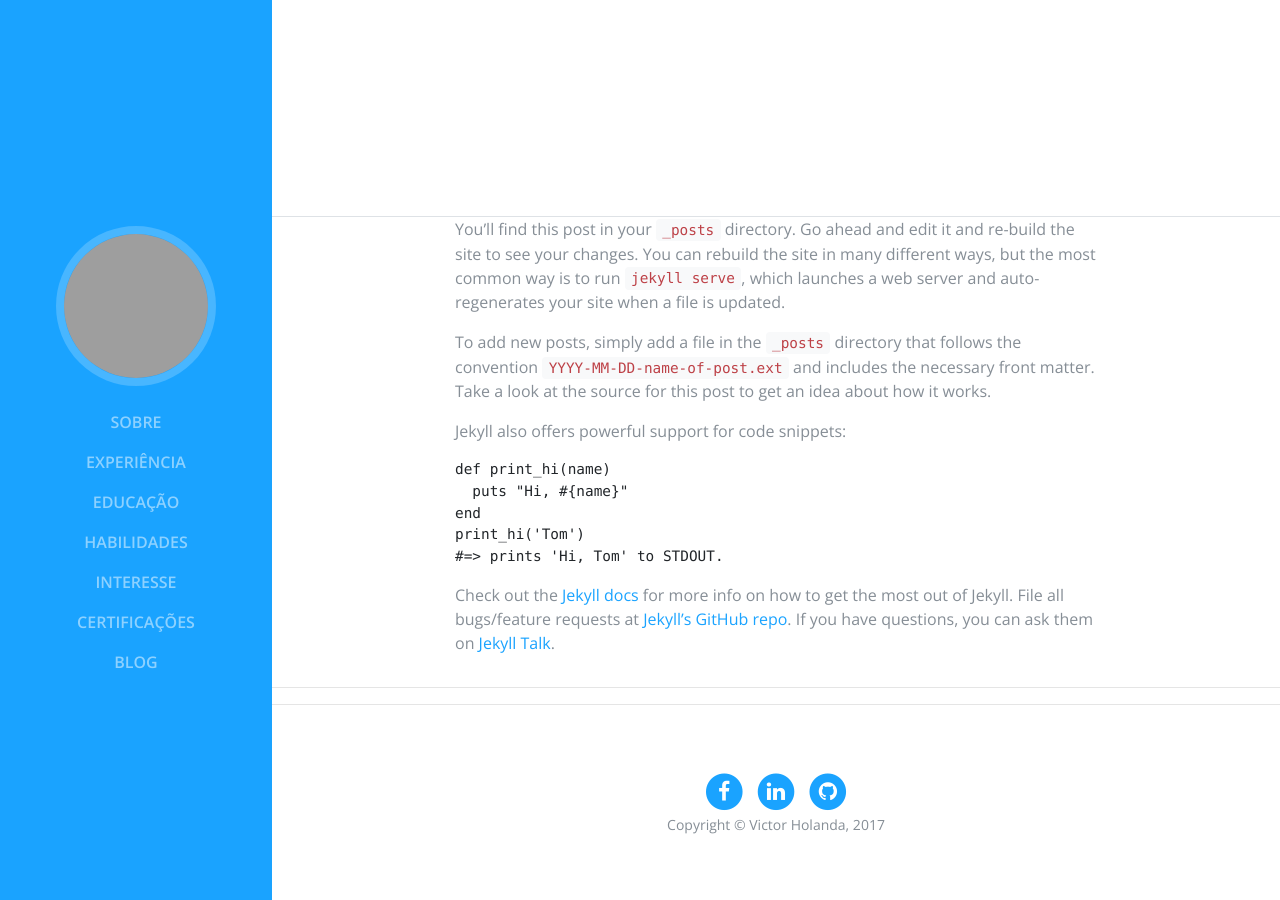
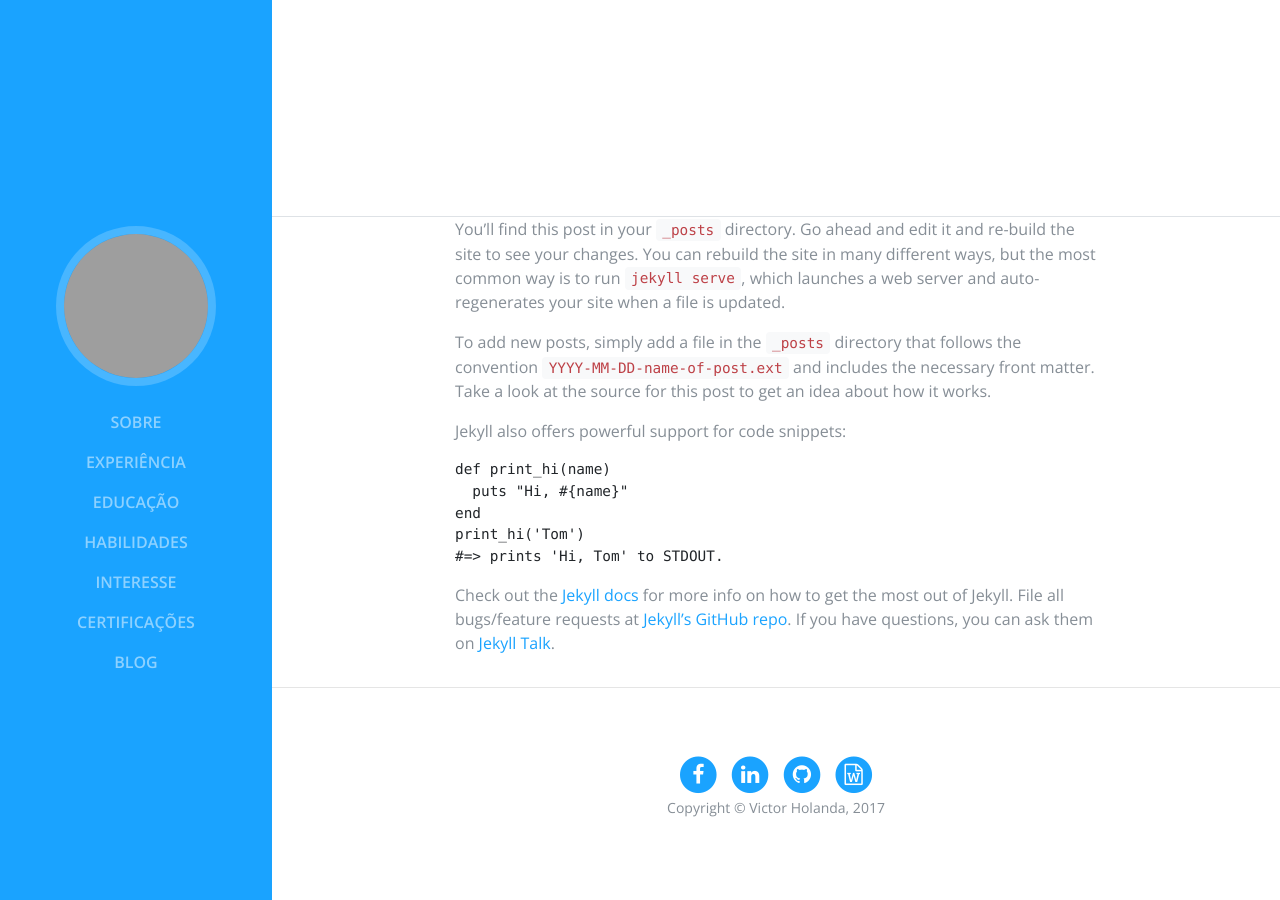
Before and after one commit to VictorHolanda21/victorholanda21.github.io, a Jekyll site: the page built from _posts/2017-11-09-welcome-to-jekyll.markdown, in a window 1280 px wide and 900 px high, scrolled down 683 px. Built offline with Jekyll 4.4.1, drawn with Linux system fonts in a browser that asks for light colours; some web fonts are replaced; grey boxes are pictures that could not be loaded.

Commit message:
Added resume file

```diff
--- a/_config.yml
+++ b/_config.yml
@@ -30,6 +30,8 @@ facebook_username: victorholanda21
 linkedin_username: victorholanda21
 email_username: jvictor_holanda@outlook.com
 
+curriculo_doc: document/d/1HKokgGSldOU2QNIRAEGa2IFUOMOwCklsHYHh1t-n4VQ/edit?usp=sharing
+
 my_location: Teresina, Piauí
 
 avatar: https://avatars3.githubusercontent.com/u/12675056?s=400&u=75e88e527d6365ce28f32f239e4ef9ee8ae88190&v=4
@@ -39,7 +41,7 @@ timezone: America/Fortaleza
 # Build settings
 markdown: kramdown
 theme: minima
-paginate: 2
+paginate: 5
 paginate_path: "/blog/page:num/"
 
 plugins:
--- a/_includes/contact.html
+++ b/_includes/contact.html
@@ -1,6 +1,6 @@
 {% if site.facebook_username%}
 <li class="list-inline-item">
-<a href="https://www.facebook.com/{{site.facebook_username}}" target="_blank"">
+<a href="https://www.facebook.com/{{site.facebook_username}}" target="_blank" target="_blank" data-toggle="tooltip" data-placement="top" title="Facebook {{site.facebook_username}}">
   <span class="fa-stack fa-lg">
     <i class="fa fa-circle fa-stack-2x"></i>
     <i class="fa fa-facebook fa-stack-1x fa-inverse"></i>
@@ -11,7 +11,7 @@
 
 {% if site.linkedin_username %}
 <li class="list-inline-item">
-<a href="https://linkedin.com/in/{{ site.linkedin_username }}" target="_blank">
+<a href="https://linkedin.com/in/{{ site.linkedin_username }}" target="_blank" data-toggle="tooltip" data-placement="top" title="Linkedin {{site.linkedin_username}}">
   <span class="fa-stack fa-lg">
     <i class="fa fa-circle fa-stack-2x"></i>
     <i class="fa fa-linkedin fa-stack-1x fa-inverse"></i>
@@ -22,7 +22,7 @@
 
 {% if site.github_username %}
 <li class="list-inline-item">
-<a href="https://github.com/{{ site.github_username }}" target="_blank">
+<a href="https://github.com/{{ site.github_username }}" target="_blank" data-toggle="tooltip" data-placement="top" title="Github {{site.github_username}}">
   <span class="fa-stack fa-lg">
     <i class="fa fa-circle fa-stack-2x"></i>
     <i class="fa fa-github fa-stack-1x fa-inverse"></i>
@@ -30,3 +30,14 @@
 </a>
 </li>
 {% endif %}
+
+{% if site.curriculo_doc %}
+<li class="list-inline-item">
+  <a href="https://docs.google.com/{{ site.curriculo_doc }}" target="_blank" data-toggle="tooltip" data-placement="top" title="Curriculo {{site.copyright_name}}">
+    <span class="fa-stack fa-lg">
+      <i class="fa fa-circle fa-stack-2x"></i>
+      <i class="fa fa-file-word-o fa-stack-1x fa-inverse"></i>
+    </span>
+  </a>
+</li>
+{% endif %}
--- a/_includes/head.html
+++ b/_includes/head.html
@@ -2,10 +2,10 @@
 
     <meta charset="utf-8">
     <meta name="viewport" content="width=device-width, initial-scale=1, shrink-to-fit=no">
-    <meta name="description" content="">
-    <meta name="author" content="">
+    <meta name="description" content="{{ site.description }}">
+    <meta name="author" content="{{ site.copyright_name }}">
 
-    <title>{{site.title}}</title>
+    <title>{% if page.title %} {{ page.title }} | {% endif %} {{site.title}}</title>
 
     <!-- Bootstrap core CSS -->
     <link href="{{ '/vendor/bootstrap/css/bootstrap.min.css' | prepend: site.baseurl }}" rel="stylesheet">
--- a/_layouts/post.html
+++ b/_layouts/post.html
@@ -4,7 +4,7 @@ layout: default
 
 <!-- Blog Section -->
 
-<div class="row">
+	<div class="row">
        <section class="resume-section p-3 p-lg-5 d-flex d-column" id="post">
         <div class="my-auto">
           <h1 class="mb-0">{{page.title}}
@@ -39,9 +39,7 @@ layout: default
 
 <!-- End Blog Section -->
 
-<hr>
-
-		<div class=clearfix>
+		<div class="clearfix">
 
           {% if page.previous.url %}
             <a  class="btn btn-primary" href="{{ page.previous.url | prepend: site.baseurl }}" data-toggle="tooltip" data-placement="top" title="{{page.previous.title}}">
@@ -58,6 +56,4 @@ layout: default
 
 
         </div>
-
-
 <hr>
--- a/blog/index.html
+++ b/blog/index.html
@@ -81,8 +81,6 @@ description: "Um simples blog pessoal de Victor Holanda"
 
         <!-- pagination -->
 
-        {% if paginator.total_pages > 1 %}
-
           <div class=clearfix>
 
           <div class="resume-date text-md-center">
@@ -105,9 +103,9 @@ description: "Um simples blog pessoal de Victor Holanda"
 
           </div>
 
-        {% endif %}
-
         </div>
       </div>
     </div>
 <!-- End Blog Section -->
+
+<hr>
--- a/index.html
+++ b/index.html
@@ -26,7 +26,7 @@ layout: default
           <div class="resume-item d-flex flex-column flex-md-row mb-5">
             <div class="resume-content mr-auto">
               <h3 class="mb-0">Control Desk</h3>
-              <div class="subheading mb-3">Executiva Recuperacação de Crédito</div>
+              <div class="subheading mb-3">Executiva Recuperação de Crédito</div>
               <p>Melhoria de processos, auxilio no desenvolvimento de KPI's, interpretação de dados e relatórios, construção e emissão de relatórios e suporte a gestão dos supervisores.</p>
               <div class="subheading mb-3">Promoções</div>
               <ul class="fa-ul mb-0">
@@ -78,7 +78,7 @@ layout: default
               <p>Acompanhamento e resolução de dúvidas dos alunos nas atividades no computador e melhoria da rede de computadores.</p>
             </div>
             <div class="resume-date text-md-right">
-              <span class="text-primary">September 2008 - June 2010</span>
+              <span class="text-primary">Agosto 2014 - Dezembro 2014</span>
             </div>
           </div>
 
```
Also changed, not shown: other parts of index.html (+1 -1 lines).
